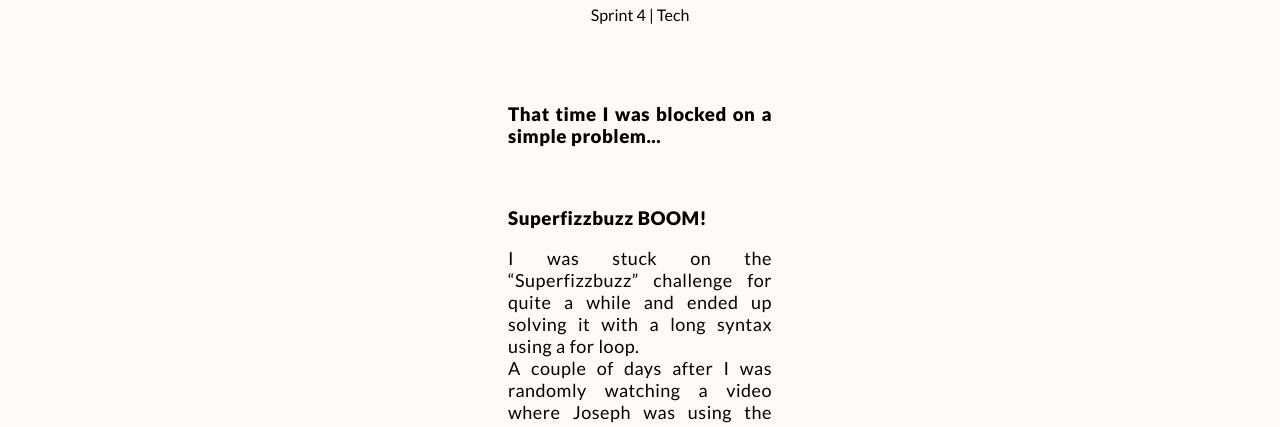
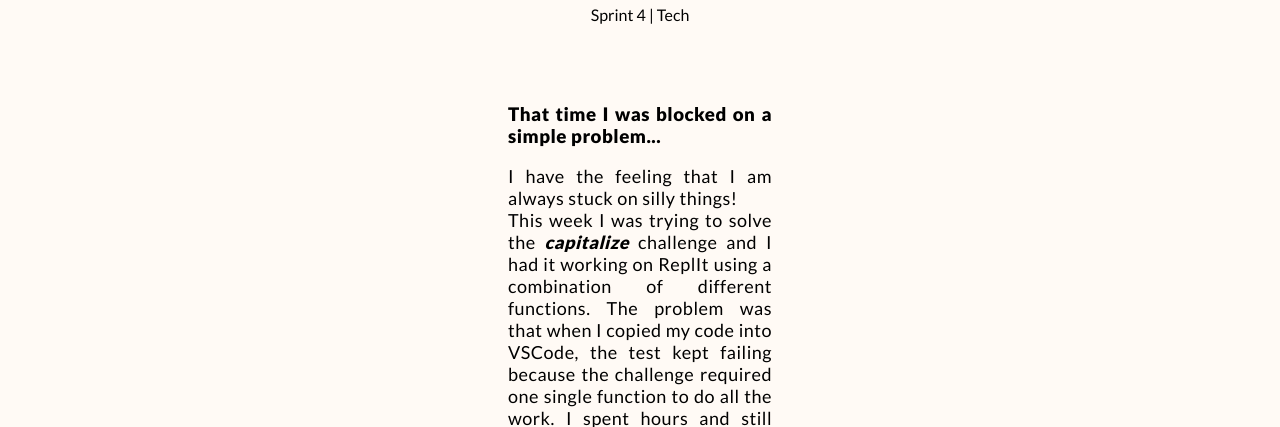
Before and after one commit to elisabertoni/elisabertoni.github.io, a plain HTML site: page blog/problem-solving.html in a window 1280 px wide. Shown: the part 373-800 px from the top of the page. Drawn offline with Linux system fonts and the light colour scheme; a web font is replaced by a local one.

Commit message:
update problem-solving.html

```diff
--- a/blog/problem-solving.html
+++ b/blog/problem-solving.html
@@ -29,7 +29,23 @@
         <br>
         <h3>That time I was blocked on a simple problem...</h3>
         <p>
-
+          I have the feeling that I am always stuck on silly things!
+          <br>This week I was trying to solve the <strong><em>capitalize</em></strong> challenge and I had
+          it working on ReplIt using a combination of different functions.
+          The problem was that when I copied my code into VSCode, the test kept failing
+          because the challenge required one single function to do all the work.
+          I spent hours and still couldn’t figure out how to use the map() function
+          inside another function. All the googling didn’t help because all the code
+          I was finding was super advanced, requiring nested loops and functions
+          and of course this made me even more confused!
+          <br>Luckily, the day after Gerard the wizard demonstrated a similar
+          challenge using reverse instead of map() and I finally understood what
+          I had to do. I just could not believe how simple the code was.
+          <br>This was a good exercise. I wasn’t familiar with the way you can split
+          strings and convert them into arrays, do something with them, and then convert
+          them back to strings. It‘s just a matter of learning the syntax and methods.
+          Thanks to this, I was then able to solve the deBee challenge in literally
+          2 minutes using the say method.
         </p>
         <h3>Superfizzbuzz BOOM!</h3>
         <p>
```
